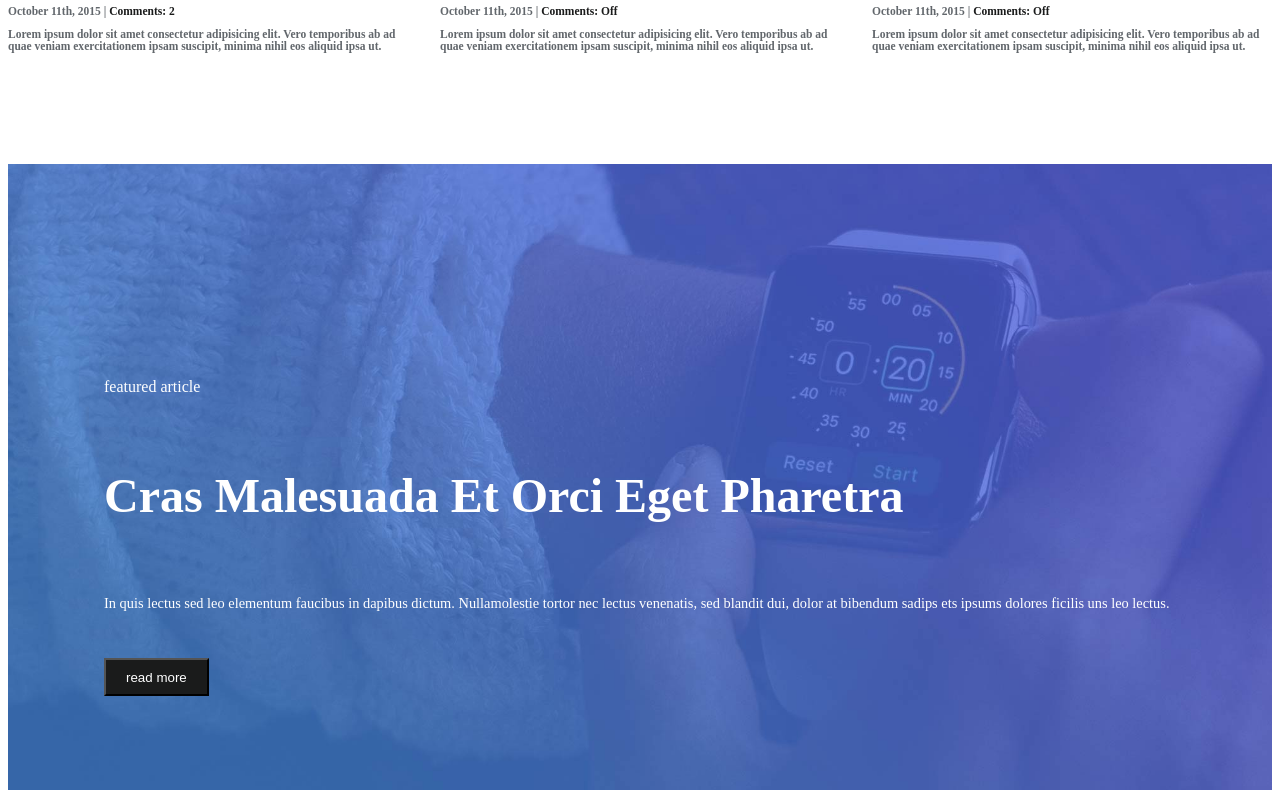
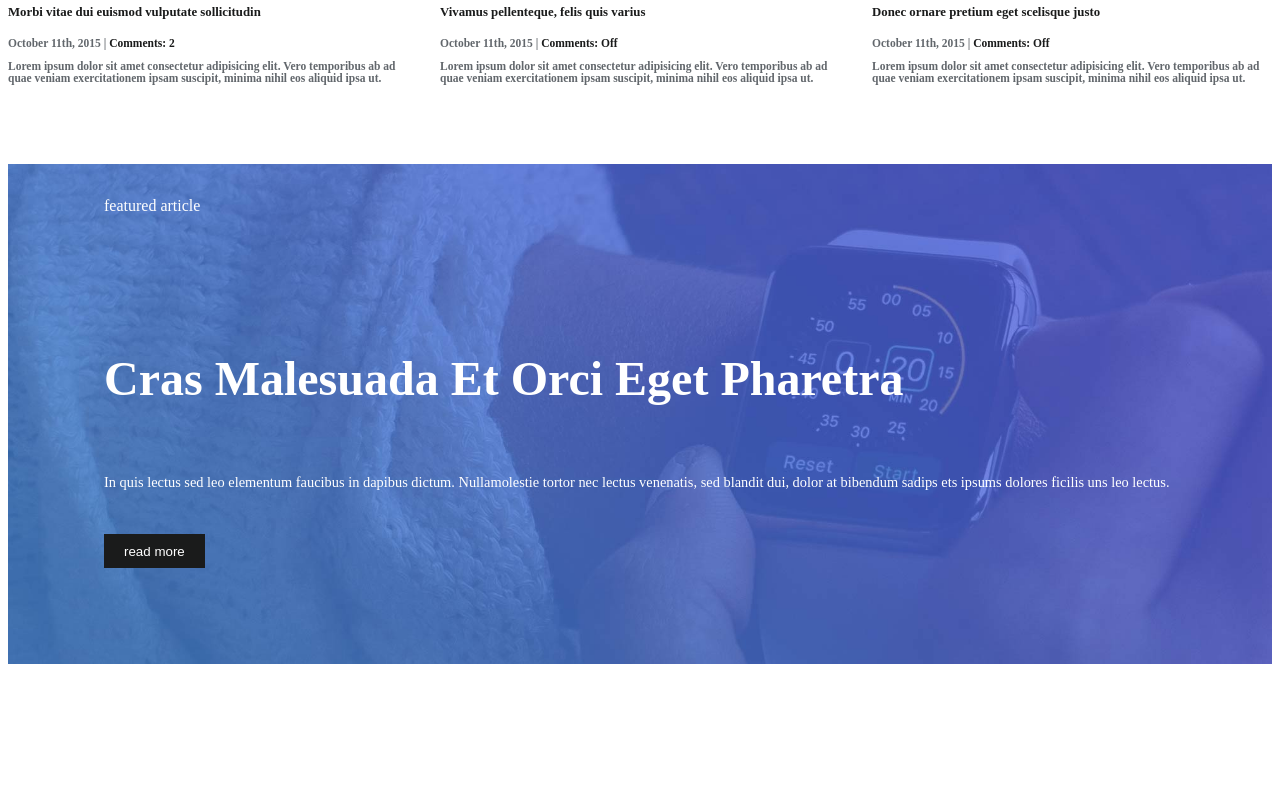
Before and after one commit to GianfrancoGhiani/proj-html-vuejs, a Vue app: page / in a window 1280 px wide. Shown: the part 1540-2330 px from the top of the page. Built offline with nearby package versions, Linux system fonts and the light colour scheme; the HTML template or start-up script is replaced by a standard one.

Commit message:
tutorial component

```diff
--- a/src/assets/store.js
+++ b/src/assets/store.js
@@ -60,5 +60,28 @@ export const store = reactive({
         }
 
     },
+    tutorial:{
+        smartWatch: {
+            url: '/img/post_feat_img_23-700x441.jpg',
+            name:'Donec ornare pretium eget scelisque justo',
+            date: 'October 11th, 2015',
+            comments_counter: 'Off',
+            description:'Lorem ipsum dolor sit amet consectetur adipisicing elit. Vero temporibus ab ad quae veniam exercitationem ipsam suscipit, minima nihil eos aliquid ipsa ut.'
+        },
+        tablet:{
+            url: '/img/post_feat_img_22-700x441.jpg',
+            name:'Fusce sollicitudin nunc sed placerat varius',
+            date: 'October 11th, 2015',
+            comments_counter: 'Off',
+            description:'Lorem ipsum dolor sit amet consectetur adipisicing elit. Vero temporibus ab ad quae veniam exercitationem ipsam suscipit, minima nihil eos aliquid ipsa ut.'
+        },
+        thinMonitor:{
+            url: '/img/post_feat_img_20-700x441.jpg',
+            name:'Proin eu purus sed aru aliquet curabir vens',
+            date: 'October 11th, 2015',
+            comments_counter: 'Off',
+            description:'Lorem ipsum dolor sit amet consectetur adipisicing elit. Vero temporibus ab ad quae veniam exercitationem ipsam suscipit, minima nihil eos aliquid ipsa ut.'
+        }
+    }
 
 })
--- a/src/assets/style/general.scss
+++ b/src/assets/style/general.scss
@@ -21,7 +21,7 @@ body{
     letter-spacing: .13rem;
 }
 .container{
-    width :60%;
+    width :70%;
     max-width: 1140px;
     margin: 0 auto;
 }
--- a/src/components/MainComponent.vue
+++ b/src/components/MainComponent.vue
@@ -8,7 +8,9 @@
     <section>
         <SecondSecComponent />
     </section>
-
+    <section>
+        <TutorialComponent />
+    </section>
 </template>
 
 <script>
@@ -20,12 +22,14 @@ import JumboComponent from './sub/JumboComponent.vue';
 import EmphasizedComponent from './sub/EmphasizedComponent.vue';
 import { store } from '../assets/store.js'
 import SCardComponent from './sub/SCardComponent.vue';
+import TutorialComponent from './sub/TutorialComponent.vue';
 export default {
     name: "MainComponent",
-    components: { JumboComponent, FirstSecComponent, SecondSecComponent, EmphasizedComponent, SCardComponent },
+    components: { JumboComponent, FirstSecComponent, SecondSecComponent, EmphasizedComponent, SCardComponent, TutorialComponent },
     data() {
         return {
             store,
+
 
         }
     },
--- a/src/components/sub/BtnComponent.vue
+++ b/src/components/sub/BtnComponent.vue
@@ -29,5 +29,6 @@ button {
     cursor: pointer;
     color: $white;
     padding: .7em 1.5em;
+    border: 0;
 }
 </style>
--- a/src/components/sub/EmphasizedComponent.vue
+++ b/src/components/sub/EmphasizedComponent.vue
@@ -1,5 +1,5 @@
 <template>
-    <div class="container">
+    <div class="big-wrapp" :style=bgImg>
         <div class="wrapper">
             <div class=" sec-title caps"> {{ toph }}</div>
             <h2>{{ h }}</h2>
@@ -16,12 +16,15 @@ import BtnComponent from './BtnComponent.vue';
 export default {
     name: "EmphasizedComponent",
     data() {
-        return {};
+        return {
+            bgImg: `background-image: url(${this.url})`
+        };
     },
     props: {
         toph: String,
         h: String,
-        pIn: String
+        pIn: String,
+        url: String
     },
     components: { BtnComponent }
 }
@@ -31,33 +34,33 @@ export default {
 @use '../../assets/style/partials/variables.scss' as*;
 @use '../../assets/style/partials/mixin.scss' as*;
 
-.container {
+.big-wrapp {
     color: $white;
     min-height: 500px;
     height: 50vh;
-    background-image: url('/img/featured_article_1_bg.jpg');
+    // background-image: url('/img/featured_article_1_bg.jpg');
     background-size: cover;
     background-repeat: no-repeat;
-    margin: 2rem auto;
+
     position: relative;
 
     .wrapper {
         position: absolute;
-        bottom: 6rem;
-        left: 6rem;
-        right: 6rem;
+        bottom: 6em;
+        left: 6em;
+        right: 6em;
 
 
 
         h2 {
-            font-size: 3rem;
-            padding-top: 2rem;
+            font-size: 3em;
+            padding-top: 2em;
 
             text-transform: capitalize;
         }
 
         p {
-            padding: 2rem 0;
+            padding: 2em 0;
             font-size: 90%;
         }
 
--- /dev/null
+++ b/src/components/sub/HCardComponent.vue
@@ -0,0 +1,38 @@
+<template>
+    <div class="lit-wrapper">
+        <img :src="elem.url" :alt="elem.name">
+        <div class="text">
+            <h4 class="name">{{ elem.name }}</h4>
+            <div class="details">
+                <div class="date">{{ elem.date }} | <span>Comments: {{ elem.comments_counter }}</span></div>
+            </div>
+        </div>
+    </div>
+</template>
+
+<script>
+export default {
+    name: 'HCardComponent',
+    props: {
+        elem: Object
+    },
+
+
+}
+</script>
+
+<style lang="scss" scoped>
+@use '../../assets/style/partials/variables' as*;
+@use '../../assets/style/partials/mixin' as*;
+
+.lit-wrapper {
+    @include flexrow;
+    align-items: center;
+
+    img {
+        max-width: 100%;
+        width: 40%;
+        margin: 1rem 0.3rem;
+    }
+}
+</style>
--- a/src/components/sub/LineBreakComponent.vue
+++ b/src/components/sub/LineBreakComponent.vue
@@ -15,7 +15,7 @@ export default {
 
 div {
     height: 1px;
-    width: 7%;
+    width: 80px;
     border: 1px solid $salmon;
 }
 </style>
--- a/src/components/sub/SecondSecComponent.vue
+++ b/src/components/sub/SecondSecComponent.vue
@@ -11,7 +11,10 @@
             </div>
         </div>
         <div class="sec-part">
-            <EmphasizedComponent toph="featured article" h="cras malesuada et orci eget pharetra" :pIn="p" />
+            <div class="container">
+                <EmphasizedComponent toph="featured article" h="cras malesuada et orci eget pharetra" :pIn="p"
+                    url="/img/featured_article_1_bg.jpg" />
+            </div>
             <div class="container">
                 <div class="card-list">
                     <SCardComponent v-for="(news, index) in store.products.news2" :key="index" :elem="news" />
@@ -46,14 +49,19 @@ export default {
 @use '../../assets/style/partials/variables' as*;
 @use '../../assets/style/partials/mixin' as*;
 
+#news {
+    margin: 4rem 0;
+}
+
 .container {
 
-    padding: 4rem 0;
+    padding: 2rem 0;
 
 
     .head {
         @include flexcol;
         align-items: center;
+        color: $dark;
 
         h2 {
             padding: 1.5rem;
--- /dev/null
+++ b/src/components/sub/TutorialComponent.vue
@@ -0,0 +1,77 @@
+<template>
+    <div class="container" id="tutorial">
+        <div class="wrapper ">
+            <section class="big">
+                <EmphasizedComponent toph="reviewed product"
+                    h="mauris viverra atisan ipsum eget felis prims efficitur varius" :pIn="p"
+                    url="/img/featured_article_2_bg.jpg" />
+            </section>
+            <section class="list">
+                <h3>Tutorials &amp; Guides</h3>
+                <LineBreakComponent />
+                <div class="card-list">
+                    <HCardComponent v-for="(elem, index) in store.tutorial" :key="index" :elem="elem" />
+                </div>
+            </section>
+        </div>
+    </div>
+</template>
+
+<script>
+import { store } from '../../assets/store.js';
+import EmphasizedComponent from './EmphasizedComponent.vue';
+import LineBreakComponent from './LineBreakComponent.vue';
+import HCardComponent from './HCardComponent.vue';
+
+
+export default {
+    name: 'TutorialComponent',
+    components: { EmphasizedComponent, LineBreakComponent, HCardComponent },
+    data() {
+        return {
+            store,
+            p: 'In quis lectus sed leo elementum faucibus in dapibus dictum. Nullamolestie tortor nec lectus venenatis, sed blandit dui, dolor at bibendum.'
+        }
+    },
+}
+</script>
+
+<style lang="scss" scoped>
+@use '../../assets/style/partials/variables' as*;
+@use '../../assets/style/partials/mixin' as*;
+
+#tutorial {
+    margin: 4rem auto;
+
+}
+
+.wrapper {
+
+    @include flexrow;
+    align-items: flex-start;
+
+    .big {
+        width: 65%;
+        font-size: 80%;
+    }
+
+    .list {
+        padding-left: 2em;
+        @include flexcol;
+
+        width: 35%;
+        color: $dark;
+
+        h3 {
+            padding: 1.5em 0;
+            font-size: 1.5rem;
+        }
+
+        .card-list {
+            max-width: 100%;
+            font-size: 70%;
+            margin-top: 1rem;
+        }
+    }
+}
+</style>
```
